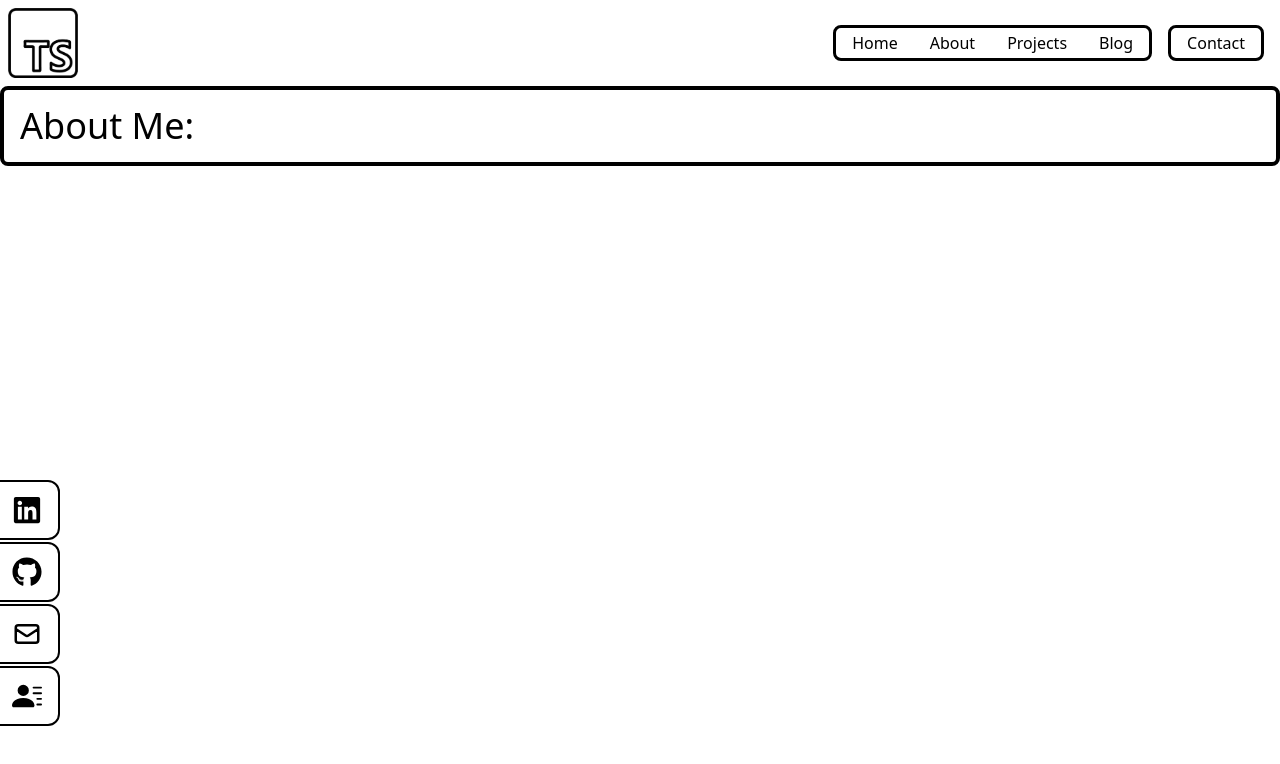
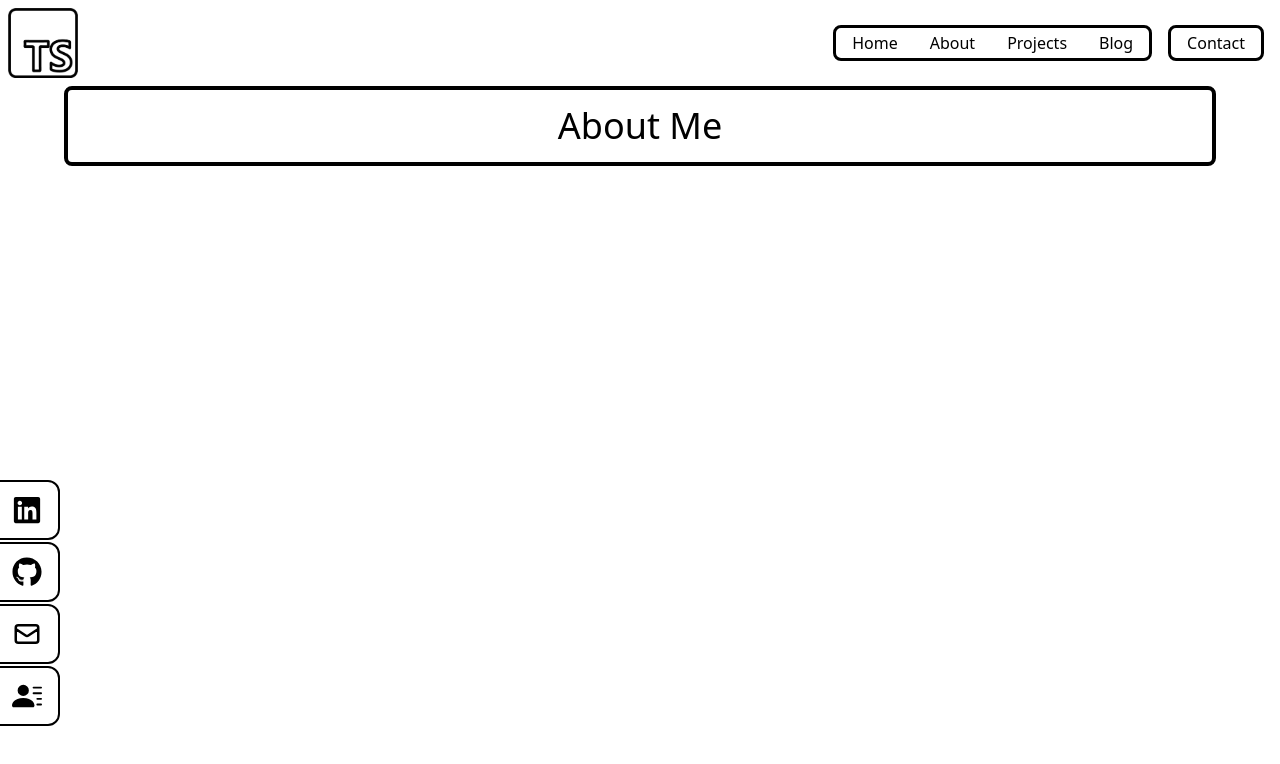
Before and after one commit to timshaww/portfolio, a React (Vite) app: page /about in a window 1280 px wide. Shown: the top 764 px of the page. Built offline with nearby package versions, Linux system fonts and the light colour scheme.

Commit message:
favicon + about me

```diff
--- a/index.html
+++ b/index.html
@@ -2,7 +2,7 @@
 <html lang="en">
   <head>
     <meta charset="UTF-8" />
-    <link rel="icon" type="image/svg+xml" href="/vite.svg" />
+    <link rel="icon" type="image/x-icon" href="src/assets/Portfolio.png">
     <meta name="viewport" content="width=device-width, initial-scale=1.0" />
     <title>Tim's Portfolio</title>
   </head>
--- a/src/components/About.tsx
+++ b/src/components/About.tsx
@@ -1,8 +1,8 @@
 const About = () => {
 	return (
 		<div className='flex flex-col h-2/3 items-center justify-center mx-auto'>
-			<div className='border-black border-4 p-4 rounded-lg text-4xl w-full'>
-				About Me:
+			<div className=' flex justify-center border-black border-4 p-4 rounded-lg text-4xl w-[90%] mx-4'>
+				About Me
 			</div>
 		</div>
 	);
```
